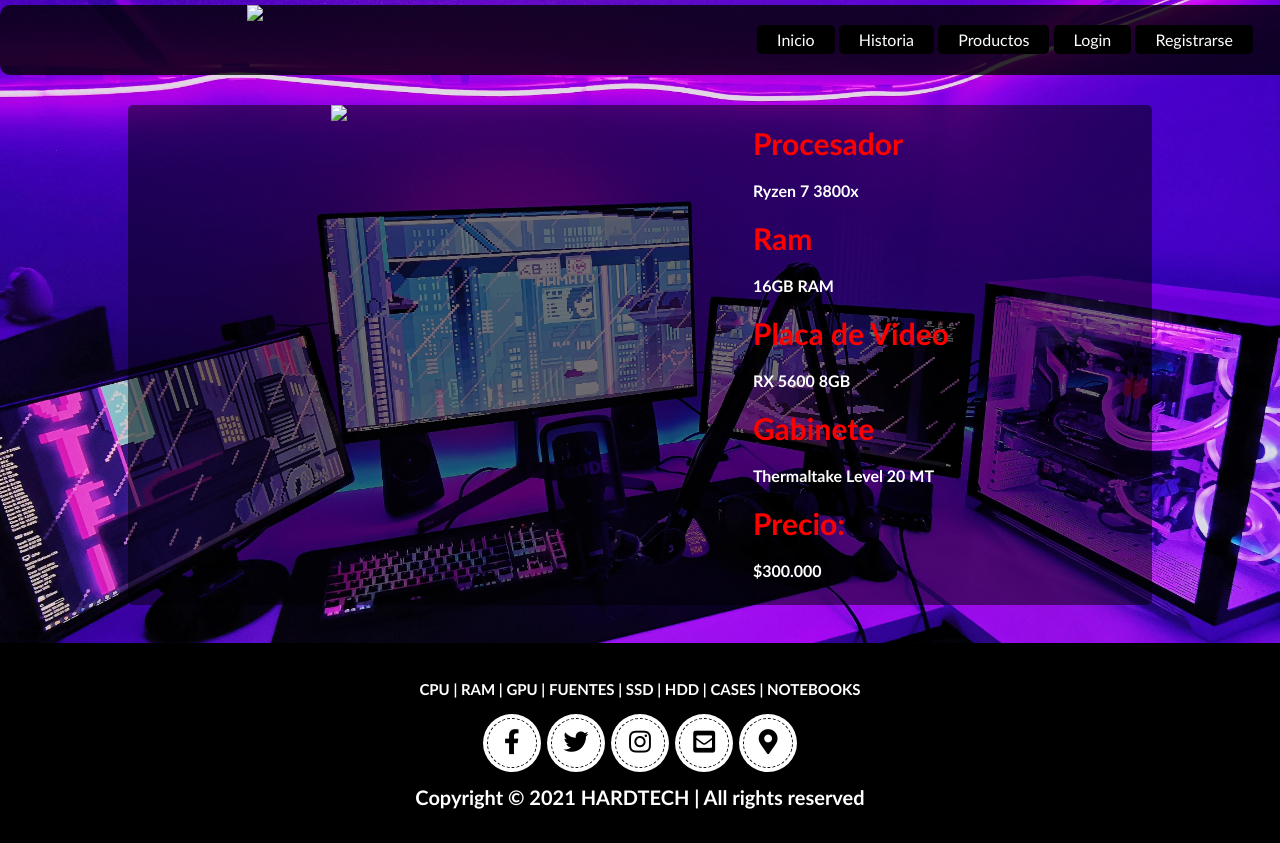
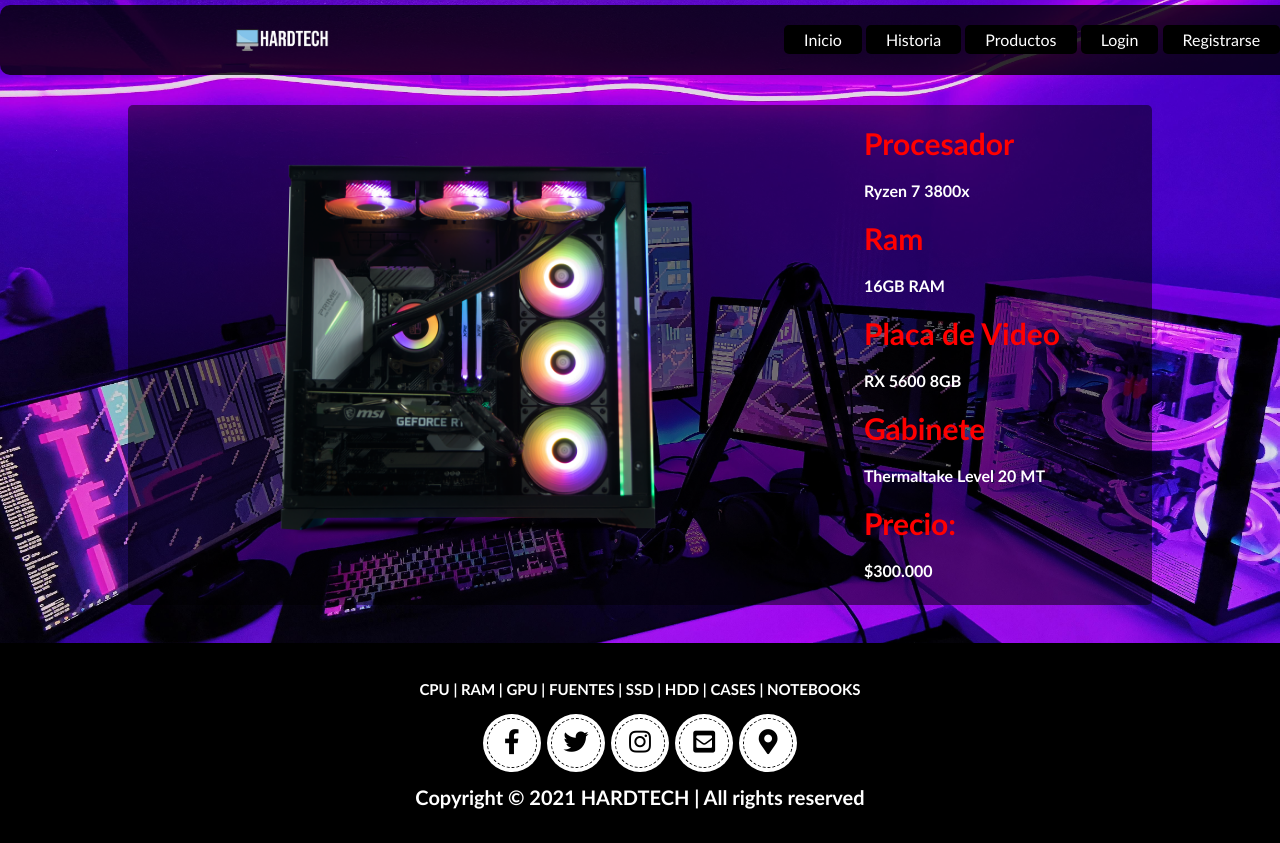
Before and after one commit to NachoXS15/HardTech, a plain HTML site: page pc_tres.html in a window 1280 px wide. Shown: the top 843 px of the page. Drawn offline with Linux system fonts and the light colour scheme.

Commit message:
Update pc_tres.html

```diff
--- a/pc_tres.html
+++ b/pc_tres.html
@@ -10,7 +10,7 @@
 </head>
 <body>
 	<header>
-        <img src="hard-tech.png" class="resize1">
+        <img src="imagenes/hard-tech.png" class="resize1">
         <nav>
             <a href="index.html" class="negro">Inicio</a>
             <a href="encuesta.html" class="negro">Historia</a>
@@ -20,7 +20,7 @@
         </nav>
     </header>
 	<section id="PrimeraSeccion">
-		<img class="imagenes" src="pc1.png">
+		<img class="imagenes" src="imagenes/pc1.png">
 			<ul>
 				<h3>Procesador</h3>
 				<h4>Ryzen 7 3800x</h4>
```
